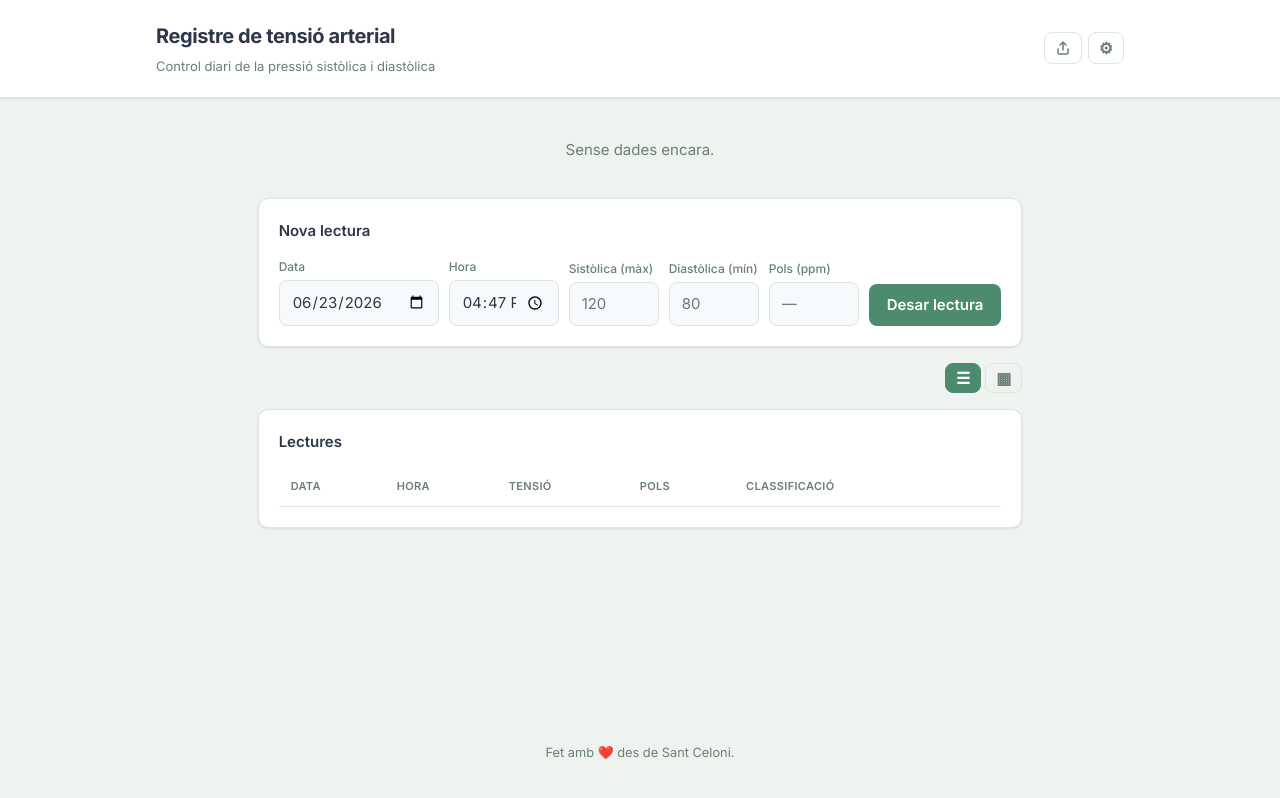
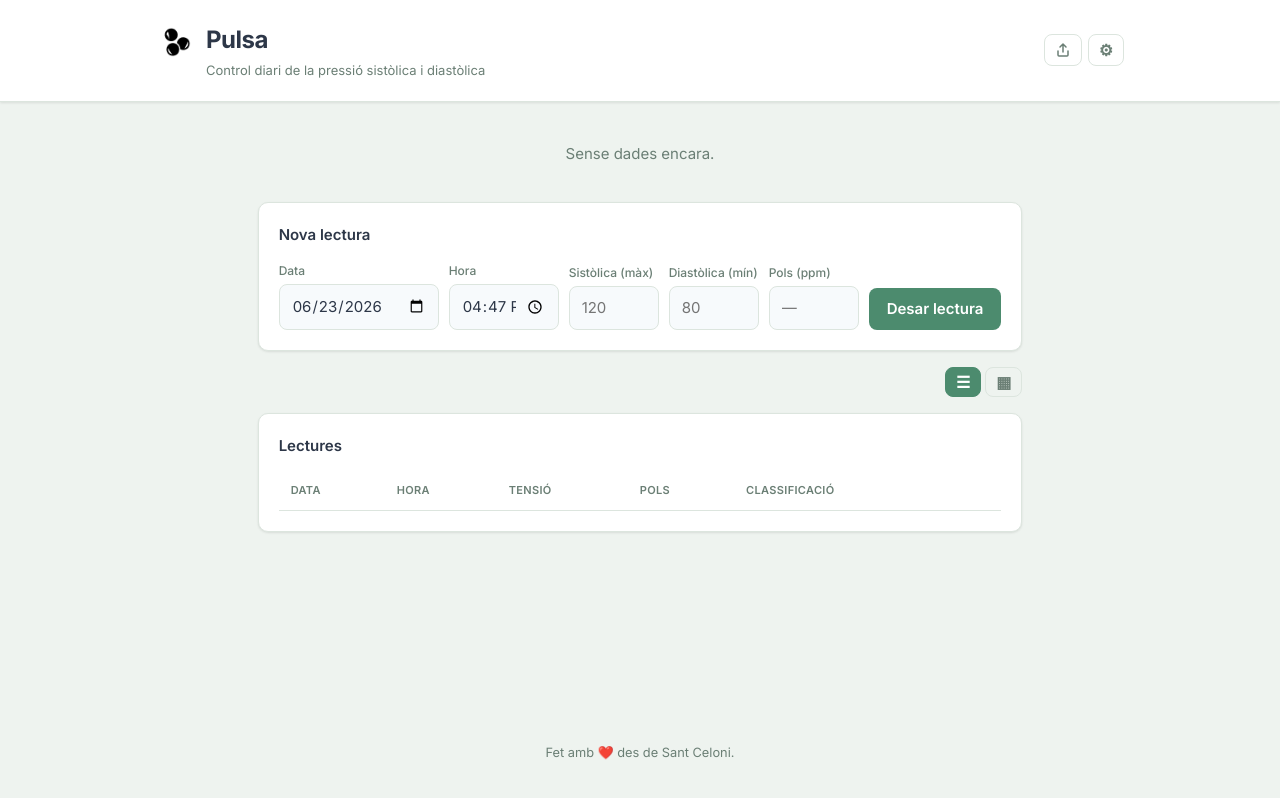
Before and after one commit to gerardag/pulsa, a plain HTML site: page frontend/index.html in a window 1280 px wide. Drawn offline with Linux system fonts and the light colour scheme; no server answers.

Commit message:
feat: millores al header amb el nom de la app i el logo

```diff
--- a/frontend/index.html
+++ b/frontend/index.html
@@ -14,9 +14,12 @@
 <body>
 <header>
   <div class="wrap" style="padding-top:0;padding-bottom:0;display:flex;align-items:center;justify-content:space-between;gap:12px">
-    <div>
-      <h1>Registre de tensió arterial</h1>
-      <p>Control diari de la pressió sistòlica i diastòlica</p>
+    <div style="display:flex;align-items:start;gap:10px">
+      <img src="/favicon-96x96.png" alt="Pulsa" width="40" height="40" style="border-radius:8px;margin-top:2px">
+      <div>
+        <h1 style="font-size:1.5rem;margin:0;line-height:40px">Pulsa</h1>
+        <p style="margin:0">Control diari de la pressió sistòlica i diastòlica</p>
+      </div>
     </div>
     <div class="hdr-actions">
       <button class="hdr-btn" id="share-open" title="Importar / Exportar"><svg width="16" height="16" viewBox="0 0 16 16" fill="none" stroke="currentColor" stroke-width="1.5" stroke-linecap="round" stroke-linejoin="round"><path d="M8 10V2m0 0L5 5m3-3 3 3"/><path d="M3 9v4a1 1 0 0 0 1 1h8a1 1 0 0 0 1-1V9"/></svg></button>
```
